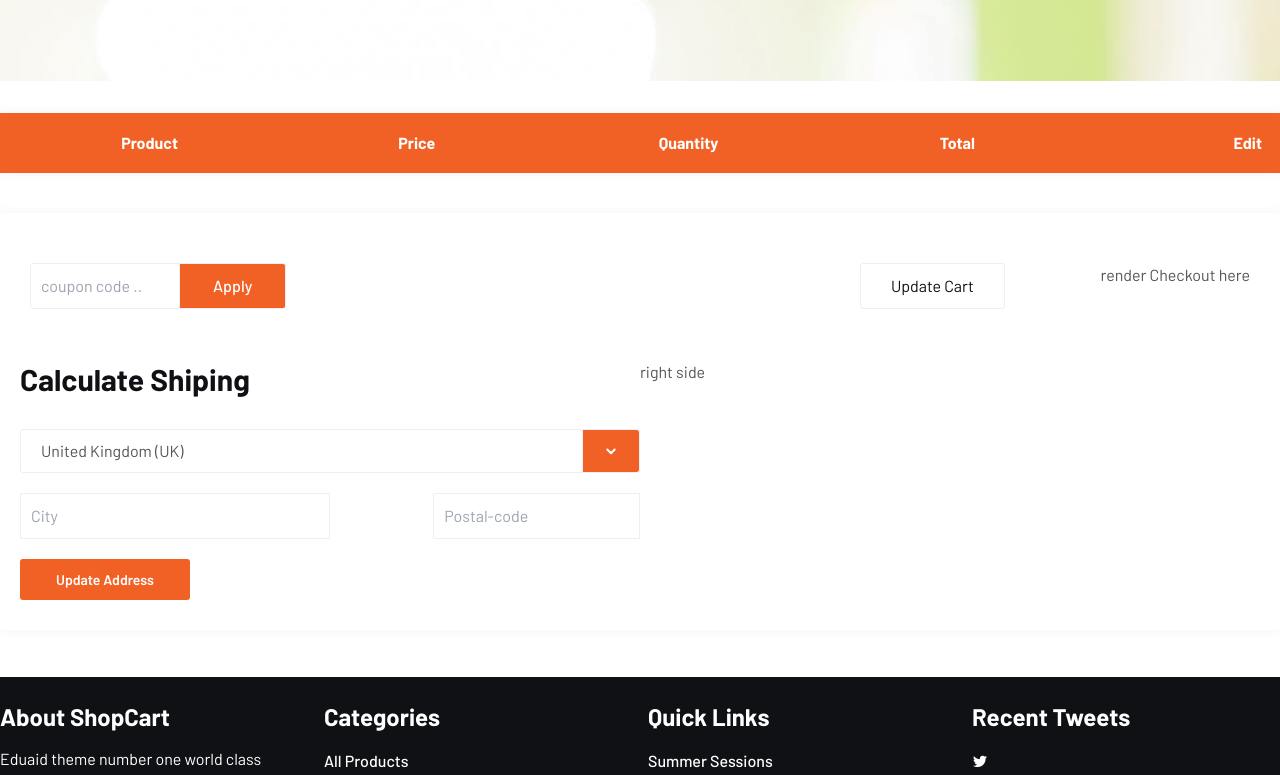
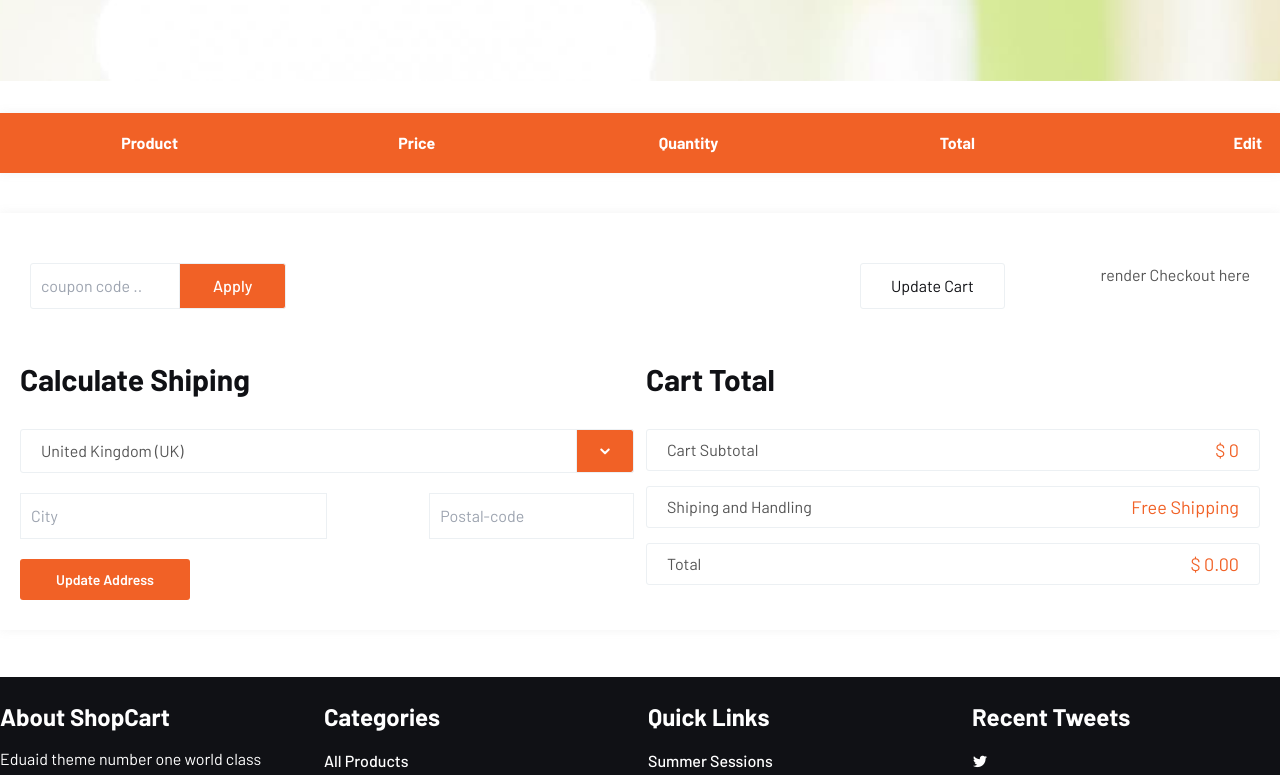
Before and after one commit to iwai-0310/Ecom-React, a React (Vite) app: page /cart-page in a window 1280 px wide. Shown: the part 379-1154 px from the top of the page. Built offline with nearby package versions, Linux system fonts and the light colour scheme.

Commit message:
Adds cart total to the right of shopping box

```diff
--- a/src/shopComponent/CartPage.jsx
+++ b/src/shopComponent/CartPage.jsx
@@ -153,7 +153,7 @@ const CartPage = () => {
 
               {/* shoping box */}
               <div className="shiping-box">
-                <div className="flex">
+                <div className="flex gap-3">
                   <div className="md:w-6/12 w-full">
                     <div className="calculate-shiping">
                       <h3>Calculate Shiping</h3>
@@ -193,7 +193,29 @@ const CartPage = () => {
                       <button type="submit">Update Address</button>
                     </div>
                   </div>
-                  <div className="md:w-6/12 w-full">right side</div>
+                  <div className="md:w-6/12 w-full">
+                    <div className="cart-overview">
+                      <h3>Cart Total</h3>
+                      <ul className="lab-ul">
+                        <li>
+                          <span className="pull-left">Cart Subtotal</span>
+                          <p className="pull-right">$ {cartSubTotal}</p>
+                        </li>
+                        <li>
+                          <span className="pull-left">
+                            Shiping and Handling
+                          </span>
+                          <p className="pull-right">Free Shipping</p>
+                        </li>
+                        <li>
+                          <span className="pull-left">Total</span>
+                          <p className="pull-right">
+                            $ {orderTotal.toFixed(2)}
+                          </p>
+                        </li>
+                      </ul>
+                    </div>
+                  </div>
                 </div>
               </div>
               {/* shop box ends */}
```
